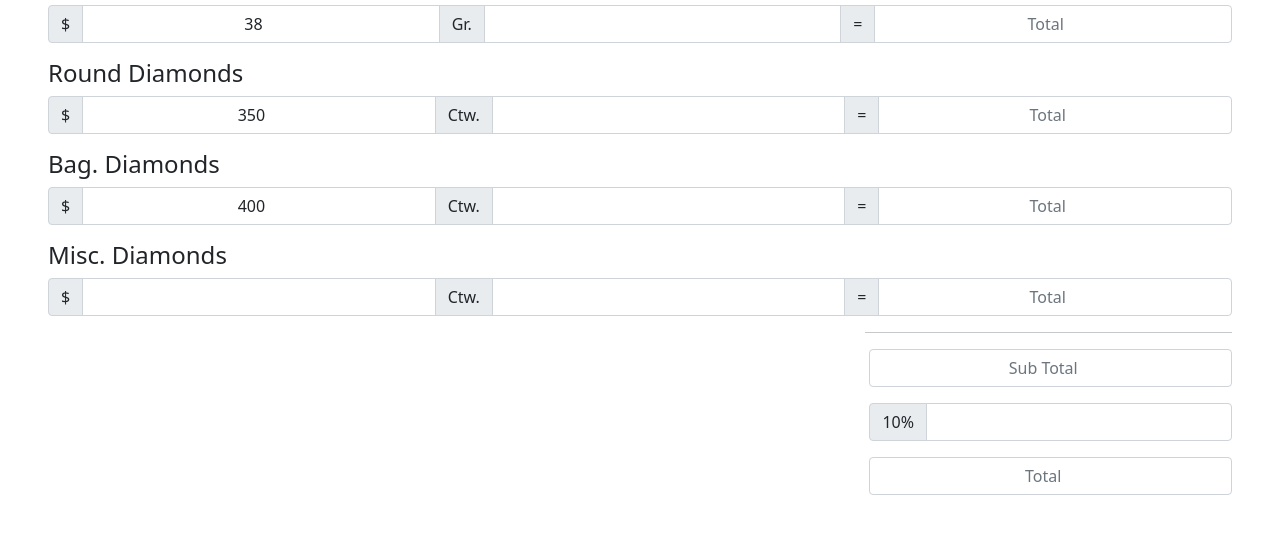
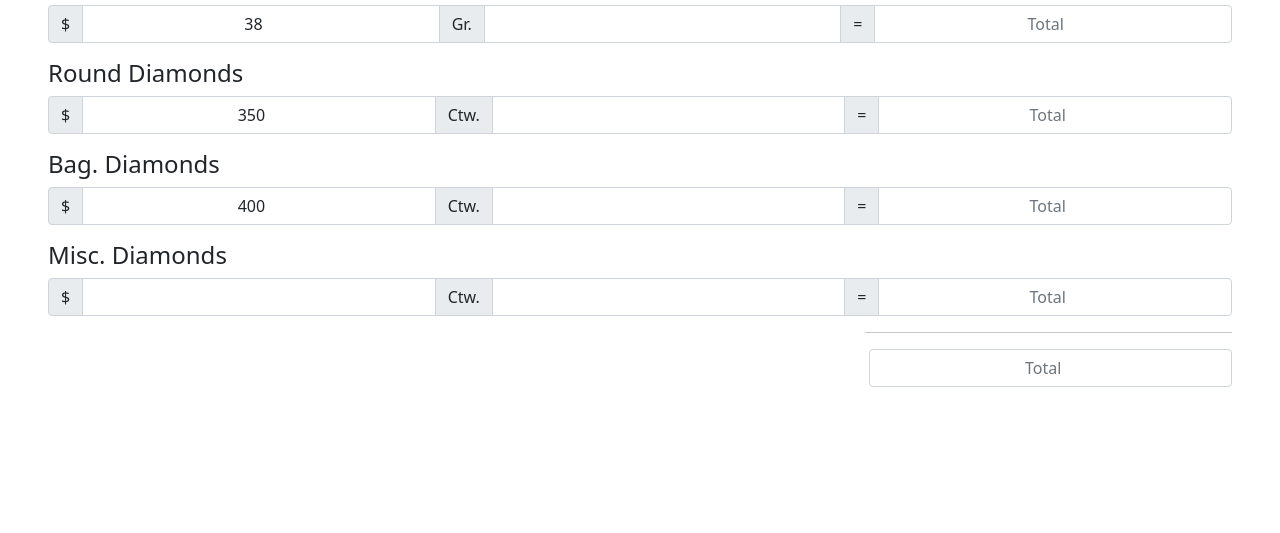
Before and after one commit to AasthaSavaliya/PW-Custom-old, a plain HTML site: page index.html in a window 1280 px wide. Shown: the part 295-828 px from the top of the page. After the commit the page ends 800 px from the top, so only its background shows below. Drawn offline with nearby package versions, Linux system fonts and the light colour scheme.

Commit message:
± profit, final total merge into single input field

```diff
--- a/index.html
+++ b/index.html
@@ -83,25 +83,6 @@
             <hr class="total-button"/>
         </div>
 
-
-        <div class="subtotal-container">
-            <form class="row">
-                <div class="col endAlign-btn">
-                    <input type="number" class="form-control text-center" placeholder="Sub Total" aria-label="Sub total" id="subTotal">
-                </div>
-            </form>
-        </div>
-
-        <div class="profit-container">
-            <form class="row">
-                <div class="col endAlign-btn input-group my-3">
-                    <span class="input-group-text">10%</span>
-
-                    <input type="number" class="form-control text-center " placeholder="" aria-label="Profit" id="profit">
-                </div>
-            </form>
-        </div>
-
         <div class="subtotal-container">
             <form class="row">
                 <div class="col endAlign-btn">
@@ -130,9 +111,7 @@
 				total = rate * weight
 				document.getElementById('total' + i).value = total.toFixed(2)
 				subTotal = subTotal + (rate * weight)
-				document.getElementById('subTotal').value = subTotal.toFixed(2)
 				profit = subTotal * 0.1
-				document.getElementById('profit').value = profit.toFixed(2)
 				finalTotal = subTotal + profit
 				document.getElementById('finalTotal').value = finalTotal.toFixed(2)
 
```
